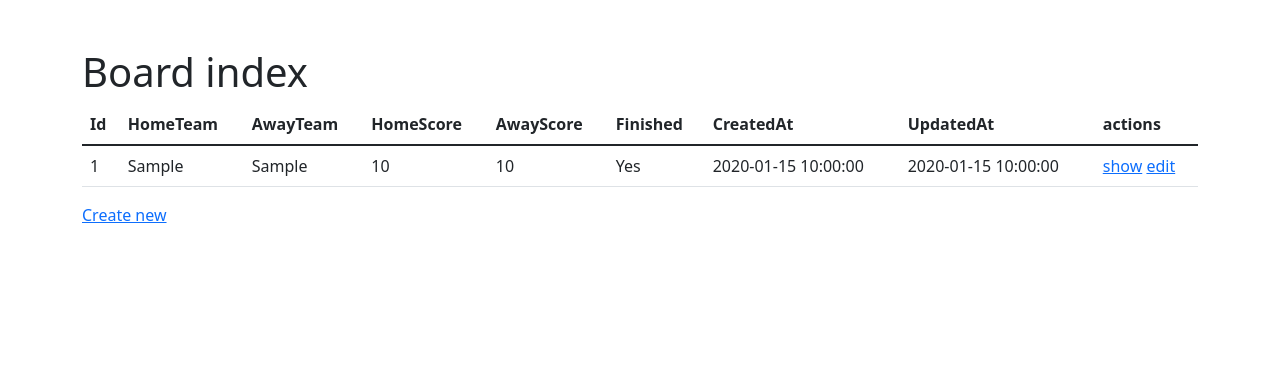
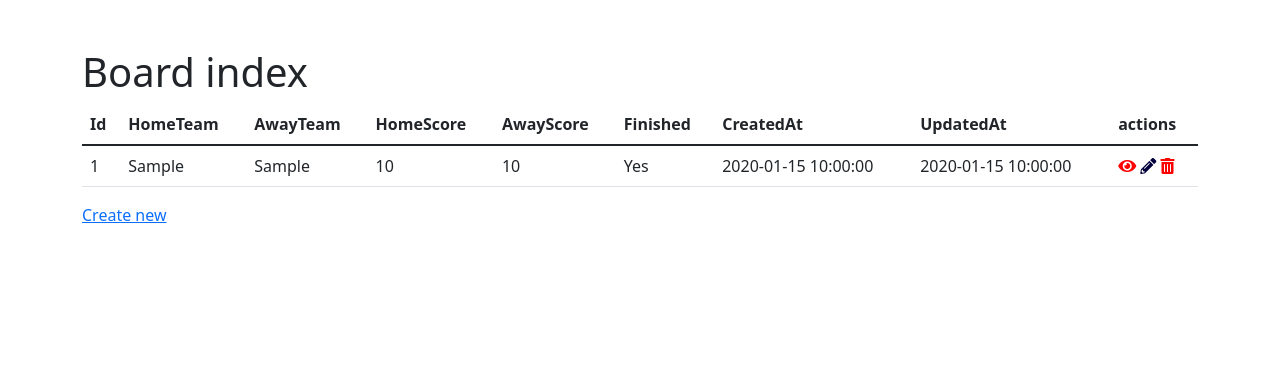
Before and after one commit to ShahparShabani/Sport-Radar, a Symfony app: template templates/board/index.html.twig in a window 1280 px wide. Shown: the part 56-431 px from the top of the page. Run offline with Twig, Linux system fonts and the light colour scheme; the template is opened without the code that fills it: most values are stand-ins (such as "Sample title", 1, 10 or a date in 2020); some libraries are stand-ins or nearby versions.

Commit message:
add action icons & make delete works

```diff
--- a/public/sass/main.css
+++ b/public/sass/main.css
@@ -217,6 +217,10 @@ footer a:hover {
   color: #FE0200;
 }
 
+.c-a-icon {
+  text-decoration: none;
+}
+
 @media screen and (max-width: 575px) {
   footer {
     font-size: 0.8rem;
--- a/public/sass/main.sass
+++ b/public/sass/main.sass
@@ -154,9 +154,12 @@ footer
     cursor: pointer
     font-weight: bold
 
-
+// General
 .c-text-red
     color: $red
+
+.c-a-icon
+    text-decoration: none
 
 // media queries for x-small screen
 @media screen and (max-width: 575px)
--- a/templates/board/_delete_form.html.twig
+++ b/templates/board/_delete_form.html.twig
@@ -1,4 +1,4 @@
-<form method="post" action="{{ path('app_board_delete', {'id': board.id}) }}" onsubmit="return confirm('Are you sure you want to delete this item?');">
+<form method="post" action="{{ path('board_delete', {'id': board.id}) }}" onsubmit="return confirm('Are you sure you want to delete this item?');">
     <input type="hidden" name="_token" value="{{ csrf_token('delete' ~ board.id) }}">
     <button class="btn">Delete</button>
 </form>
--- a/templates/board/index.html.twig
+++ b/templates/board/index.html.twig
@@ -33,8 +33,15 @@
 						<td>{{ board.createdAt ? board.createdAt|date('Y-m-d H:i:s') : '' }}</td>
 						<td>{{ board.updatedAt ? board.updatedAt|date('Y-m-d H:i:s') : '' }}</td>
 						<td>
-							<a href="{{ path('app_board_show', {'id': board.id}) }}">show</a>
-							<a href="{{ path('app_board_edit', {'id': board.id}) }}">edit</a>
+							<a class="c-a-icon" data-bs-toggle="tooltip" data-bs-placement="bottom" title="Show User" href="{{ path('board_details', {'id': board.id}) }}">
+								<i class="fas fa-eye c-icon-eye" style="color:#FE0200;"></i>
+							</a>
+							<a class="c-a-icon" data-bs-toggle="tooltip" data-bs-placement="bottom" title="Edit User" href="{{ path('board_edit', {'id': board.id}) }}">
+								<i class="fas fa-pencil-alt" style="color:#01003C;"></i>
+							</a>
+							<a class="c-a-icon" data-bs-toggle="tooltip" data-bs-placement="bottom" title="Delete User" href="{{ path('board_delete', {'id': board.id}) }}">
+								<i class="fas fa-trash-alt" style="color:#FE0200;"></i>
+							</a>
 						</td>
 					</tr>
 				{% else %}
--- a/templates/board/show.html.twig
+++ b/templates/board/show.html.twig
@@ -46,7 +46,7 @@
 
 		<a href="{{ path('app_board_index') }}">back to list</a>
 
-		<a href="{{ path('app_board_edit', {'id': board.id}) }}">edit</a>
+		<a href="{{ path('board_edit', {'id': board.id}) }}">edit</a>
 
 		{{ include('board/_delete_form.html.twig') }}</div>
 
```
Also changed, not shown: src/Controller/BoardController.php (+7 -7 lines), templates/board/current.html.twig (+0 -10 lines), 1 other file.
